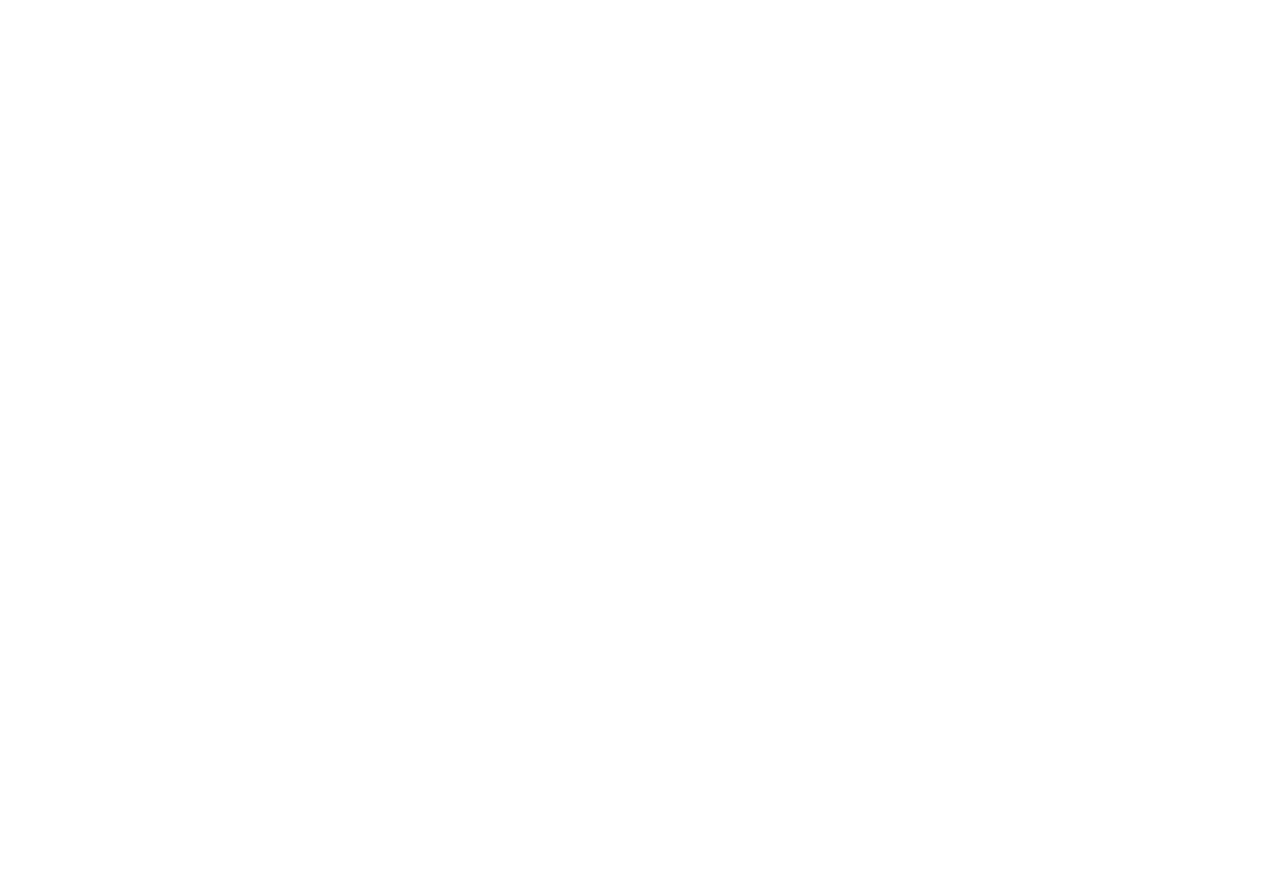
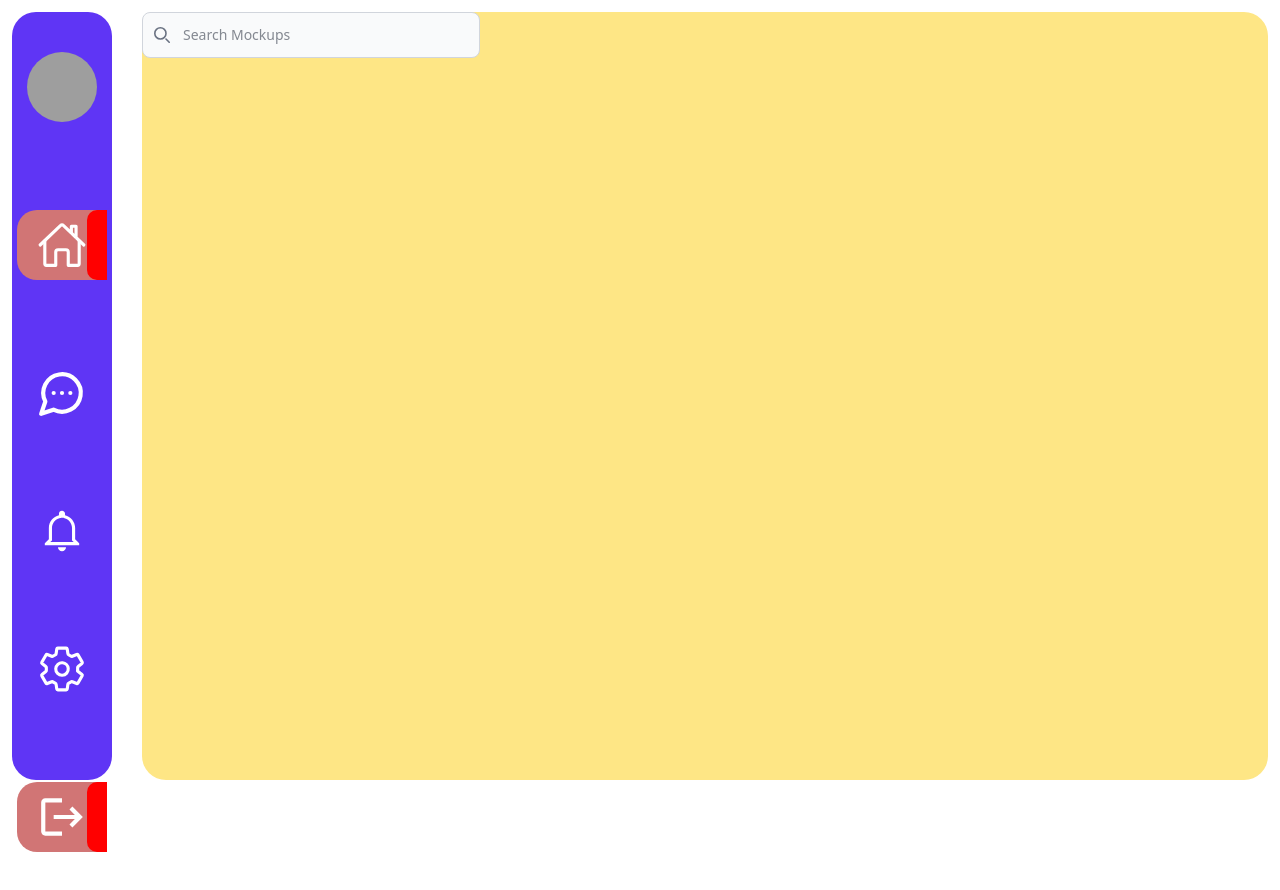
Before and after one commit to Methu-dev/chart-application, a React (Vite) app: page / in a window 1280 px wide. Before the commit this address had no page. Before the commit the page ends 800 px from the top, so only its background shows below. Built offline with nearby package versions, Linux system fonts and the light colour scheme; grey boxes are pictures that could not be loaded.

Commit message:
added routing

```diff
--- a/src/App.jsx
+++ b/src/App.jsx
@@ -3,13 +3,22 @@ import { BrowserRouter, Routes, Route } from "react-router";
 import Singin from './Pages/SingIn/Singin';
 import SingUp from './Pages/Index';
 import Home from './Pages/Home/Home';
+import Rootlayotu from './Components/RootLayout/Rootlayotu';
 
 function App() {
   return (
     <BrowserRouter>
     <Routes>
+
+    <Route path="/" element={<Rootlayotu />} >
+    <Route index element={<Home />}></Route>
+    <Route path='/message' element={"this is message page"}></Route>
+    <Route path='/notification' element={"this is notification page"}></Route>
+    <Route path='/setting' element={"this is setting"}></Route>
+    </Route>
+
+
       <Route path="/singup" element={<SingUp />} />
-      <Route path="/home" element={<Home />} />
       <Route path="/singin" element={<Singin />} />
     </Routes>
   </BrowserRouter>
--- /dev/null
+++ b/src/Components/HomeComponent/Grouplist.jsx
@@ -0,0 +1,22 @@
+import React from 'react'
+
+function Grouplist() {
+  return (
+    <div>
+    <div className='max-w-md mx-auto'>
+
+    <div class="relative">
+        <div class="absolute inset-y-0 start-0 flex items-center ps-3 pointer-events-none">
+            <svg class="w-4 h-4 text-gray-500 dark:text-gray-400" aria-hidden="true" xmlns="http://www.w3.org/2000/svg" fill="none" viewBox="0 0 20 20">
+                <path stroke="currentColor" stroke-linecap="round" stroke-linejoin="round" stroke-width="2" d="m19 19-4-4m0-7A7 7 0 1 1 1 8a7 7 0 0 1 14 0Z"/>
+            </svg>
+        </div>
+        <input type="search" id="default-search" class="block w-full p-3 ps-10 text-sm text-gray-900 border border-gray-300 rounded-lg bg-gray-50 " placeholder="Search Mockups" required />
+    </div>
+    </div>
+
+    </div>
+  )
+}
+
+export default Grouplist
--- a/src/Components/HomeComponent/Sidebar.jsx
+++ b/src/Components/HomeComponent/Sidebar.jsx
@@ -3,28 +3,34 @@ import { IoMdNotificationsOutline } from 'react-icons/io'
 import { IoCloudUploadOutline, IoHomeOutline, IoSettingsOutline } from 'react-icons/io5'
 import { LuMessageCircleMore } from 'react-icons/lu'
 import { MdLogout } from 'react-icons/md'
-import { Link } from 'react-router'
+import {useLocation, useNavigate,} from 'react-router'
 
 function Sidebar() {
+  const location = useLocation();
+  const navigat = useNavigate();
   const navigation = [
     {
       id: 1,
+      path: "/",
       icon: <IoHomeOutline />
     },
 
     {
       id: 2,
+      path: "/message",
       icon: <LuMessageCircleMore />
     },
 
     {
       id: 3,
+      path: "/notification",
       icon: <IoMdNotificationsOutline />
 
     },
 
     {
       id: 4,
+      path: "/setting",
       icon: <IoSettingsOutline />
     },
 
@@ -33,10 +39,17 @@ function Sidebar() {
       icon: <MdLogout />
     },
   ]
+// hendle icon impliment
+const handleIcon = (path)=>{
+  navigat(path)
+}
+// catch the url params
+console.log(location.pathname);
+
   return (
     <div>
         <div>
-        <div className="w-[100px] bg-[#5F35F5]">
+        <div className="w-[100px] h-[96dvh] rounded-3xl bg-[#5F35F5]">
          <div className='flex justify-center items-center'>
          <div className='w-[70px] mt-10 h-[70px] rounded-full relative cursor-pointer group'>
             <picture>
@@ -49,9 +62,12 @@ function Sidebar() {
           <div className='flex flex-col items-center gap-y-10 justify-center mt-10'>
                {
                 navigation.map((item, index)=>(
-                  navigation.length -1 == index ? (<Link className='text-white active mt-12 text-[50px]'key={item.icon}>{item.icon}
-            </Link>) : (<Link className='text-white text-[50px]'key={item.icon}>{item.icon}
-              </Link>)
+                  navigation.length -1 == index ? (<div onClick={()=>handleIcon(item.path)} className={location.pathname == item.path ? 'text-white active mt-12 text-[50px] cursor-pointer' :'text-white active mt-12 text-[50px] cursor-pointer' }key={item.icon}>{item.icon}
+
+            </div>) :
+             (<div onClick={()=>handleIcon(item.path)} className={location.pathname == item.path ? 'text-white active mt-12 text-[50px] cursor-pointer' :'text-white mt-12 text-[50px] cursor-pointer' } key={item.icon}>{item.icon}
+
+              </div>)
 
                 ))
                }
--- /dev/null
+++ b/src/Components/RootLayout/Rootlayotu.jsx
@@ -0,0 +1,16 @@
+import React from 'react'
+import Sidebar from '../HomeComponent/Sidebar'
+import { Outlet } from 'react-router'
+
+function Rootlayotu() {
+  return (
+    <div className='flex gap-x-[30px] p-3'>
+        <Sidebar />
+        <div className='w-full rounded-3xl h-[96dvh] bg-amber-200'>
+           <Outlet />
+        </div>
+    </div>
+  )
+}
+
+export default Rootlayotu
--- a/src/Pages/Home/Home.jsx
+++ b/src/Pages/Home/Home.jsx
@@ -1,13 +1,10 @@
 import React from 'react'
-import Sidebar from '../../Components/HomeComponent/Sidebar'
+import Grouplist from '../../Components/HomeComponent/Grouplist'
 
 function Home() {
   return (
-    <div className='flex justify-between'>
-        <Sidebar />
-        <div className='w-full bg-amber-200'>
-
-        </div>
+    <div className='w-[30%]'>
+        <Grouplist />
     </div>
   )
 }
--- a/src/index.css
+++ b/src/index.css
@@ -1,7 +1,7 @@
 @import "tailwindcss";
 
 .active{
-    background-color: red;
+    background-color: rgb(209, 117, 117);
     width: 90%;
     display: flex;
     justify-content: center;
@@ -20,5 +20,5 @@
     border-bottom-left-radius: 10px;
     height: 100%;
     width: 20px;
-    background-color: #5F35F5;
+    background-color: red;
 }
```
